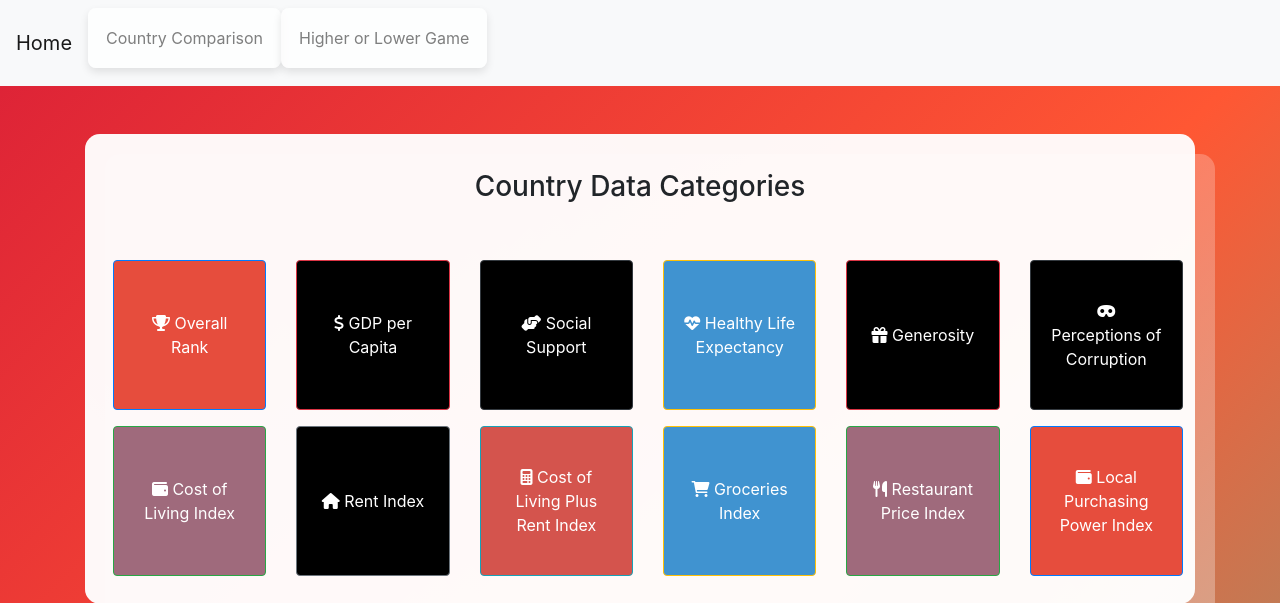
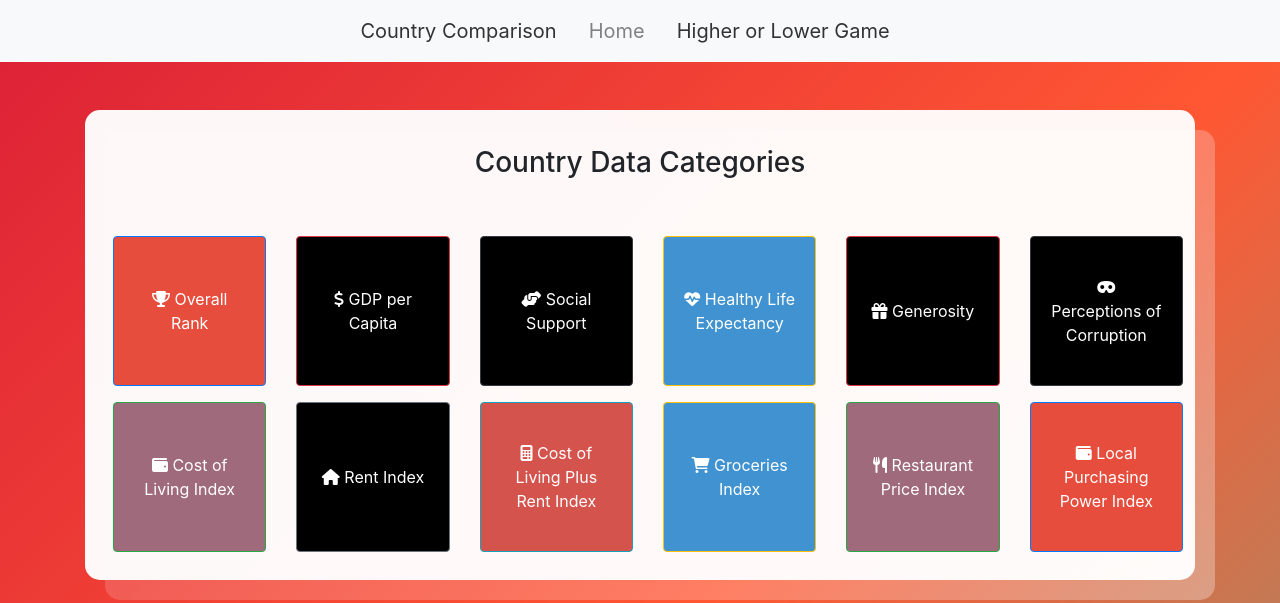
Before and after one commit to JesseRoss001/qualityoflife, a Django app: page / in a window 1280 px wide. Shown: the top 603 px of the page. Run offline with Django 5.2, Linux system fonts and the light colour scheme; data comes from the database, SQL or seed files in the repository; some libraries are stand-ins or nearby versions.

Commit message:
Add navbar links

```diff
--- a/templates/index.html
+++ b/templates/index.html
@@ -278,28 +278,47 @@
             height:50px;
         }
 
+.nav-item {
+    text-align: center;
+}
+.custom-link {
+    color: #333; /* Custom text color */
+    font-size: 20px; /* Custom font size */
+    text-decoration: none; /* Remove underline */
+    transition: color 0.3s ease-in-out; /* Smooth color transition on hover */
+}
+
+.custom-link:hover {
+    color: #ff5733; /* Custom color on hover */
+    text-decoration: none; /* Remove underline on hover */
+}
+.disabled-link {
+    pointer-events: none; /* Disable link interaction */
+    cursor: not-allowed; /* Change cursor to not-allowed */
+    opacity: 0.6; /* Reduce opacity for a disabled look */
+}
+
     </style>
 </head>
 
 <body>
-    <nav class="navbar navbar-expand-lg navbar-light bg-light">
-        <a class="navbar-brand" href="/">Home</a>
-        <button class="navbar-toggler" type="button" data-toggle="collapse" data-target="#navbarNav"
-            aria-controls="navbarNav" aria-expanded="false" aria-label="Toggle navigation">
-            <span class="navbar-toggler-icon"></span>
-        </button>
-        <div class="collapse navbar-collapse" id="navbarNav">
-            <ul class="navbar-nav">
-                <li class="nav-item">
-                    <a class="nav-link" href="{% url 'country_comparison' %}">Country Comparison</a>
+    <header>
+        <nav class="navbar navbar-expand-lg navbar-light bg-light">
 
-                </li>
-                <li class="nav-item">
-            <a class="nav-link" href="{% url 'higher_or_lower_game' %}">Higher or Lower Game</a>
-        </li>
-            </ul>
-        </div>
-    </nav>
+                <div class="row w-100 justify-content-center align-items-center">
+                    <div class=" text-center">
+                        <a class="nav-link custom-link" href="{% url 'country_comparison' %}">Country Comparison</a>
+                    </div>
+                    <div class=" text-center disabled">
+                        <a class="nav-link custom-link active disabled-link" href="/">Home</a>
+                    </div>
+                    <div class=" text-center">
+                        <a class="nav-link custom-link" href="{% url 'higher_or_lower_game' %}">Higher or Lower Game</a>
+                    </div>
+                </div>
+
+        </nav>
+    </header>
 
 
 
```
Also changed, not shown: templates/countrycomparison.html (+36 -0 lines), templates/higher_or_lower_game.html (+35 -1 lines).
